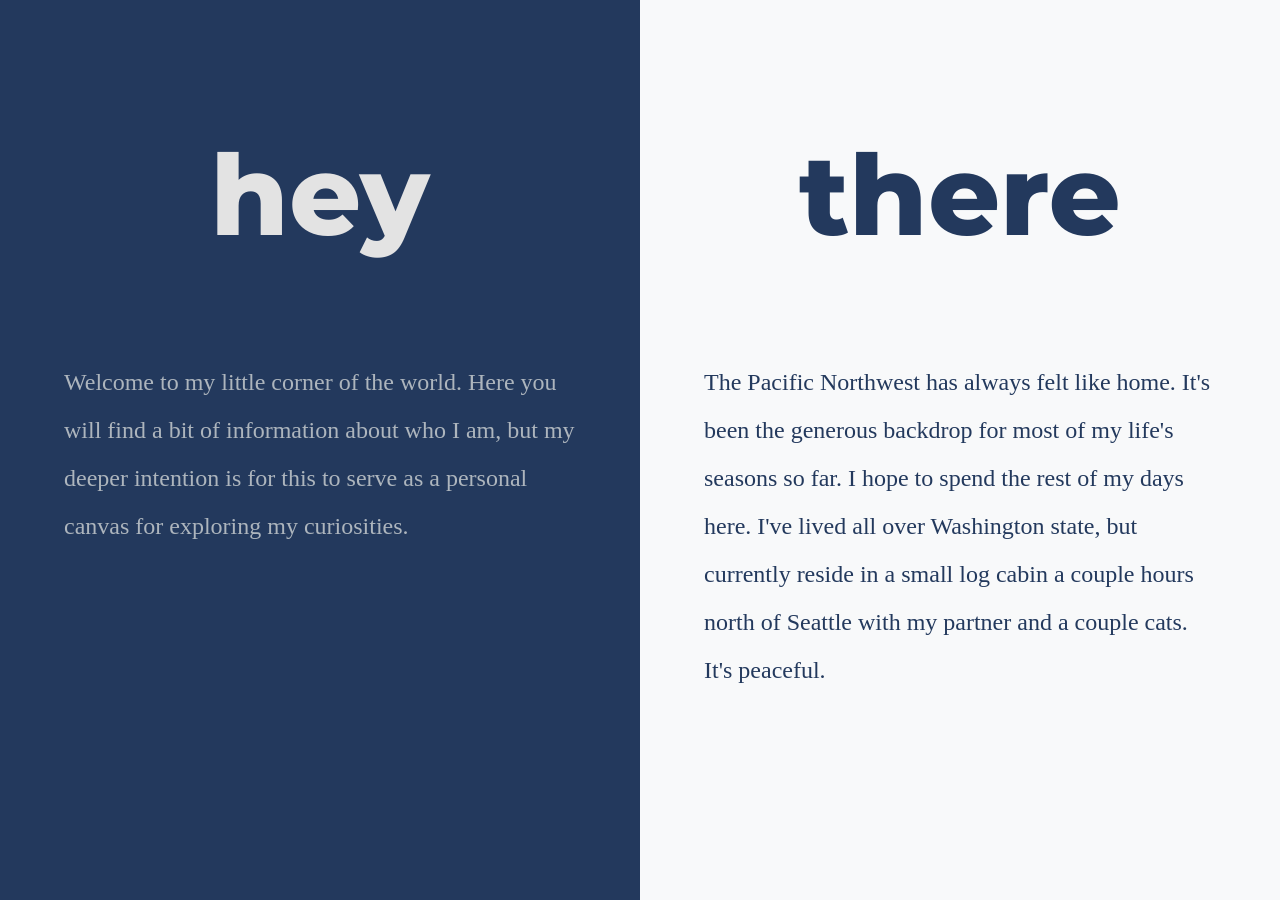
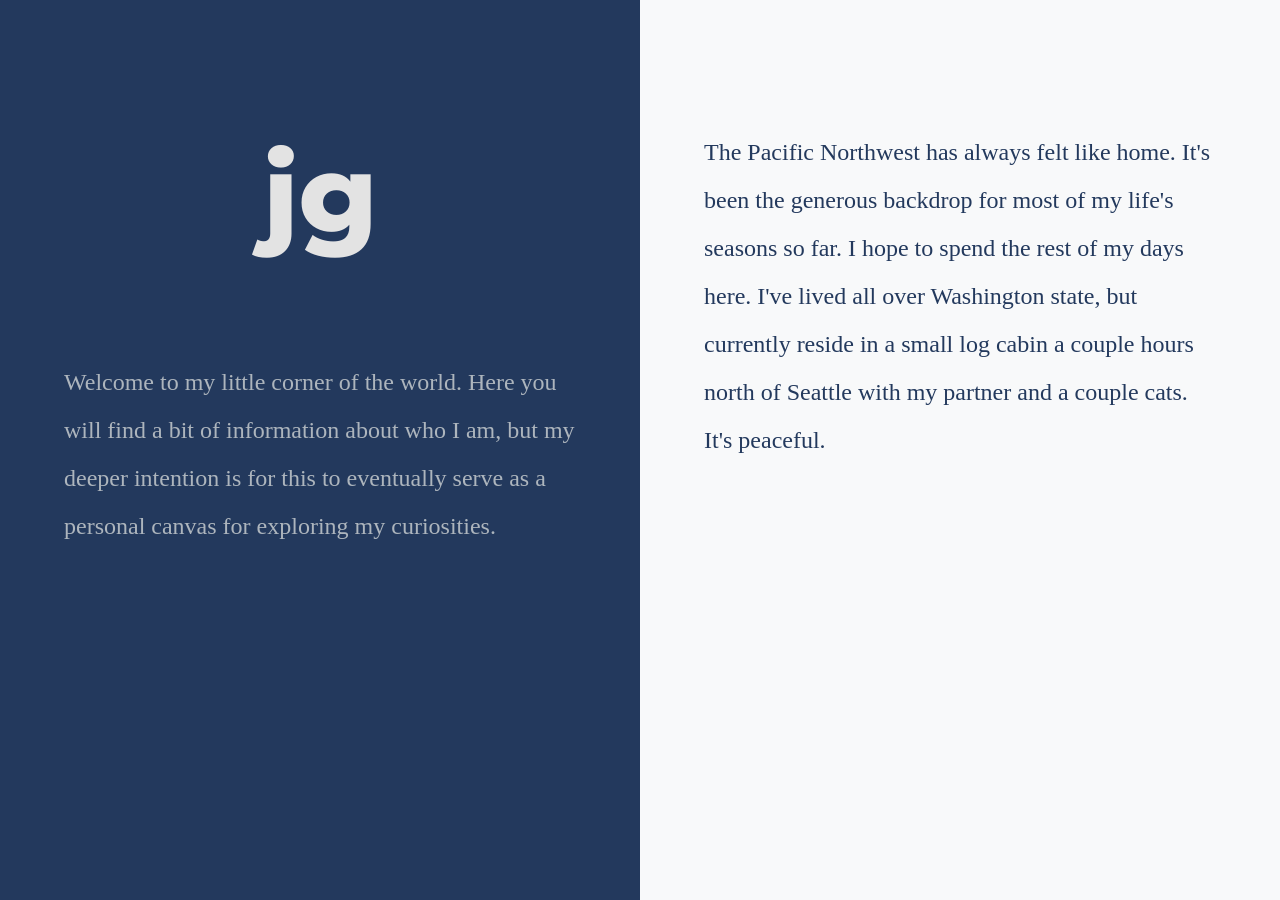
Before and after one commit to jimmygle/jimmygle.github.io, a Jekyll site: the page built from _pages/index.html, in a window 1280 px wide. Built offline with Jekyll 4.4.1, drawn with Linux system fonts in a browser that asks for light colours; some web fonts are replaced.

Commit message:
Updated title column copy and removed about column header

```diff
--- a/_pages/index.html
+++ b/_pages/index.html
@@ -6,15 +6,14 @@ body_id: home
 ---
 
 <div class="home-title">
-    <h1>hey</h1>
+    <h1>jg</h1>
     <p>
         Welcome to my little corner of the world. Here you will find a bit of information
-        about who I am, but my deeper intention is for this to serve as a personal canvas
-        for exploring my curiosities.
+        about who I am, but my deeper intention is for this to eventually serve as a
+        personal canvas for exploring my curiosities.
     </p>
 </div>
 <div class="home-content">
-    <h1>there</h1>
     <div class="about">
         <p>
             The Pacific Northwest has always felt like home. It's been the generous
```
